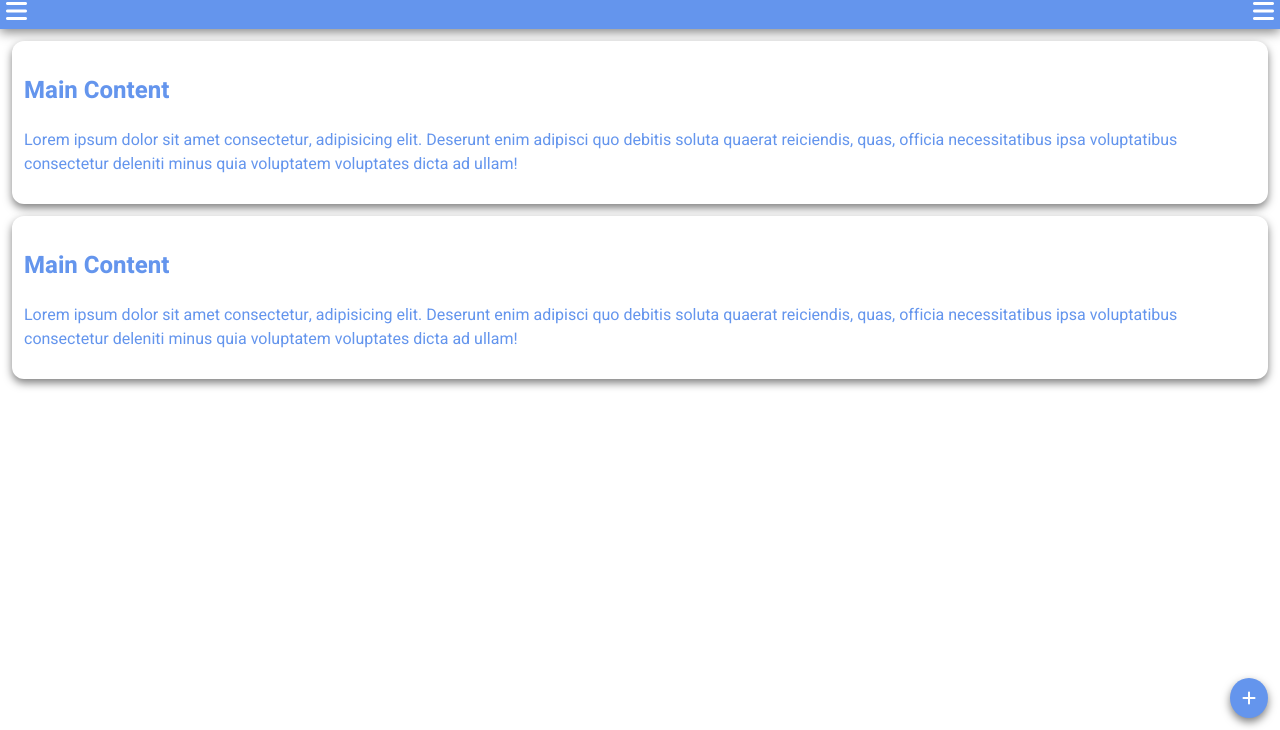
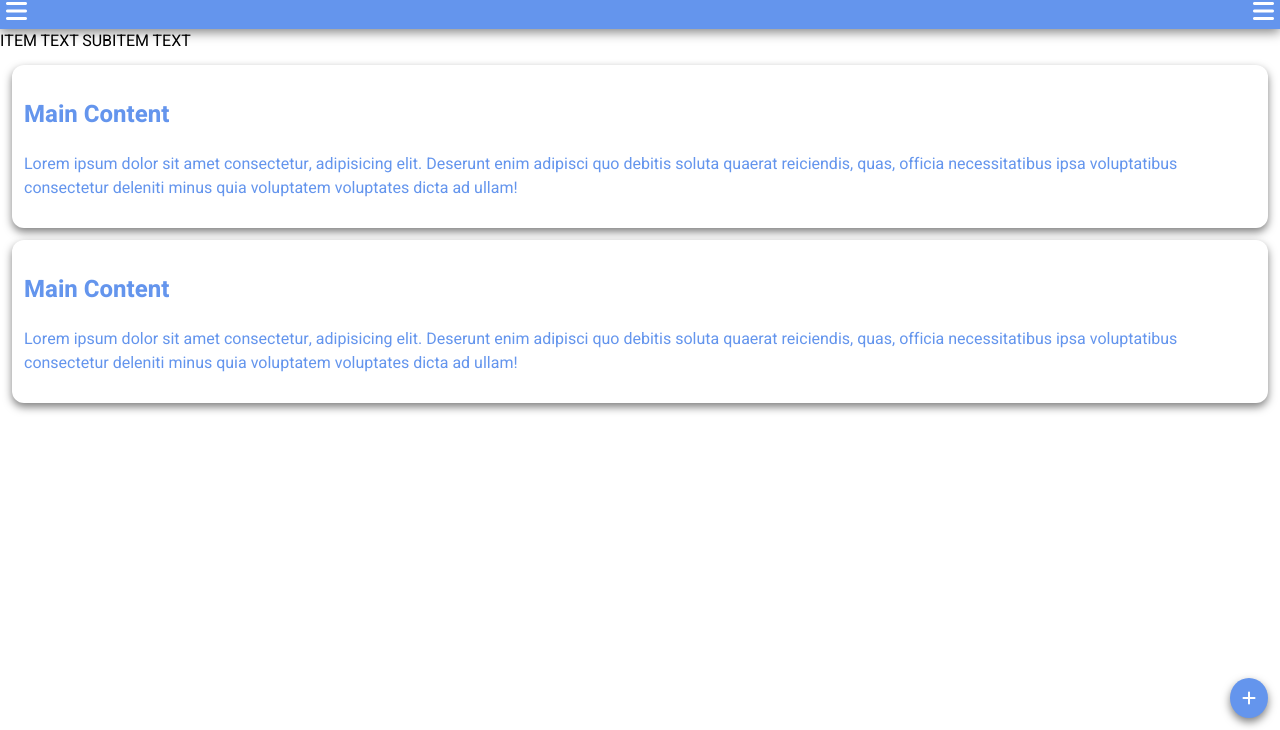
Before and after one commit to KolibSoft/bramble, a plain HTML site: page example/index.html in a window 1280 px wide. Shown: the part 70-800 px from the top of the page. Drawn offline with Linux system fonts and the light colour scheme.

Commit message:
Layout replacement

```diff
--- a/example/index.html
+++ b/example/index.html
@@ -34,6 +34,8 @@
 
     <main data-view="main">
 
+        <div data-view="item" data-layout="./item.html">ITEM TO REPLACE</div>
+
         <div class="primary-content medium-shadow large-box large-round clickable" data-toggle="notification">
             <h2>Main Content</h2>
             <p>Lorem ipsum dolor sit amet consectetur, adipisicing elit. Deserunt enim adipisci quo debitis soluta
@@ -43,7 +45,7 @@
         </div>
 
         <div class="primary-content medium-shadow large-box large-round clickable" data-toggle="notification">
-            <h2 data-view="item" data-data="value">Main Content</h2>
+            <h2 data-data="value">Main Content</h2>
             <p>Lorem ipsum dolor sit amet consectetur, adipisicing elit. Deserunt enim adipisci quo debitis soluta
                 quaerat
                 reiciendis, quas, officia necessitatibus ipsa voluptatibus consectetur deleniti minus quia voluptatem
--- a/example/item.html
+++ b/example/item.html
@@ -1 +1 @@
-<span>Item text</span>
+<span>ITEM TEXT <b data-layout="./subitem.html">#</b></span>
--- a/example/main.js
+++ b/example/main.js
@@ -12,4 +12,4 @@ console.log(Data.getData(views.item));
 console.log(Data.setData(views.item, "Another value"));
 console.log(Data.getData(views.item));
 
-console.log(await Layouts.getLayout("./item.html"))
+Layouts.setLayouts();
--- /dev/null
+++ b/example/subitem.html
@@ -0,0 +1 @@
+<span data-view="subitem">SUBITEM TEXT</span>
--- a/lib/js/layouts.js
+++ b/lib/js/layouts.js
@@ -6,7 +6,9 @@ const CACHE = {};
  * @param {boolean} force
  * @returns {HTMLElement}
  */
-async function getLayout(src, force) {
+async function getLayout(src, force = false) {
+    if (typeof src !== "string") throw new Error("Invalid argument expected a string value as source");
+    if (src.length == 0) throw new Error("Empty sources are not allowed");
     if (CACHE[src] == undefined || force) {
         let response = await fetch(src);
         if (response.ok) {
@@ -14,10 +16,54 @@ async function getLayout(src, force) {
             TEMPLATE.innerHTML = html;
             CACHE[src] = TEMPLATE.content.firstElementChild;
         }
+        return CACHE[src];
     }
-    return CACHE[src];
+    return undefined;
+}
+
+/**
+ * @param {HTMLElement} element
+ * @param {string} src
+ * @param {boolean} force
+ * @returns {HTMLElement}
+ */
+async function setLayout(element, src, force = false) {
+    if (typeof src !== "string") throw new Error("Invalid argument expected a string value as source");
+    if (src.length == 0) throw new Error("Empty sources are not allowed");
+    if (element) {
+        if (element.layout == undefined || force) {
+            let layout = await getLayout(src, force);
+            if (layout) {
+                let clone = layout.cloneNode(true);
+                for (let attr of element.attributes) clone.setAttribute(attr.name, attr.value);
+                clone.layout = src;
+                await setLayouts(clone, false);
+                element.replaceWith(clone);
+                return clone;
+            }
+        }
+    }
+    return undefined;
+}
+
+/**
+ * @param {HTMLElement} rootElement
+ * @param {boolean} force
+ * @returns {any}
+ */
+async function setLayouts(rootElement = document.body, force = false) {
+    if (rootElement) {
+        let elements = rootElement.querySelectorAll("[data-layout]");
+        for (let element of elements) {
+            await setLayout(element, element.dataset.layout, force);
+        }
+        return CACHE;
+    }
+    return undefined;
 }
 
 export {
-    getLayout
+    getLayout,
+    setLayout,
+    setLayouts
 };
```
